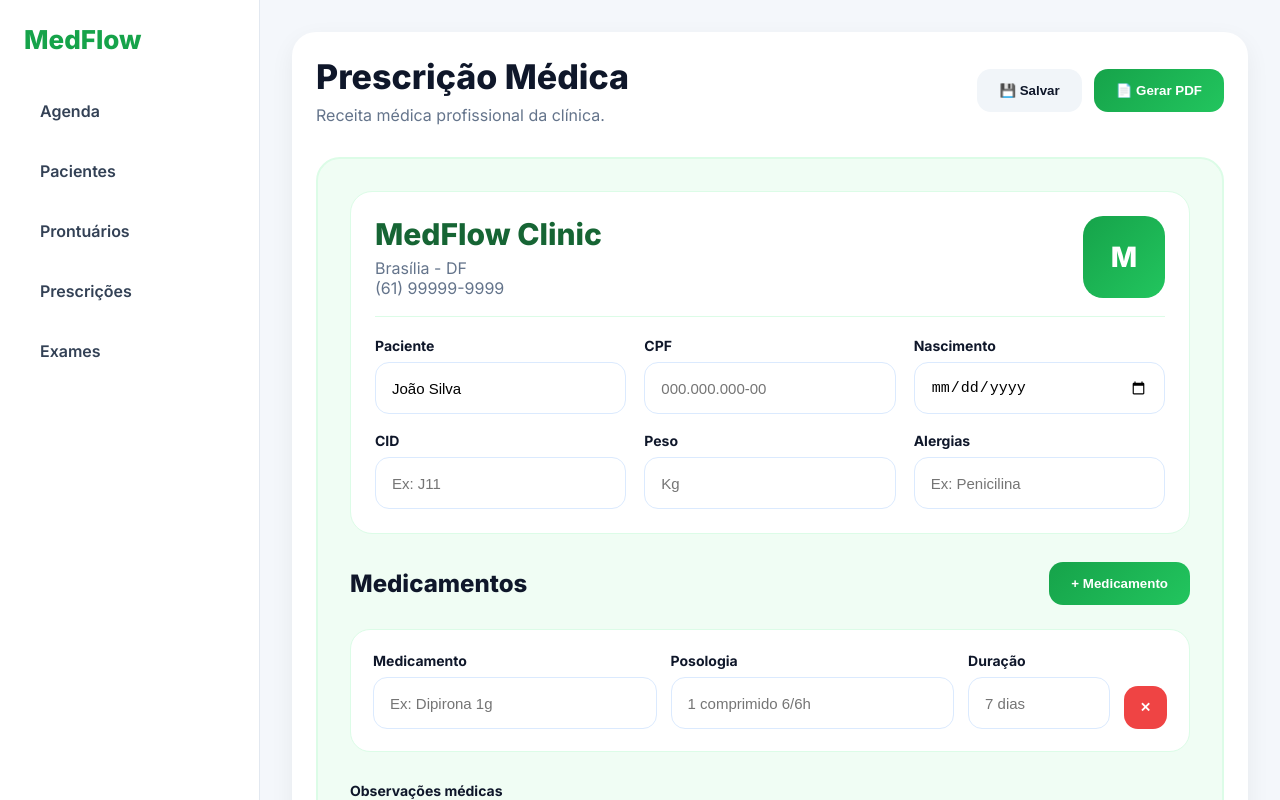
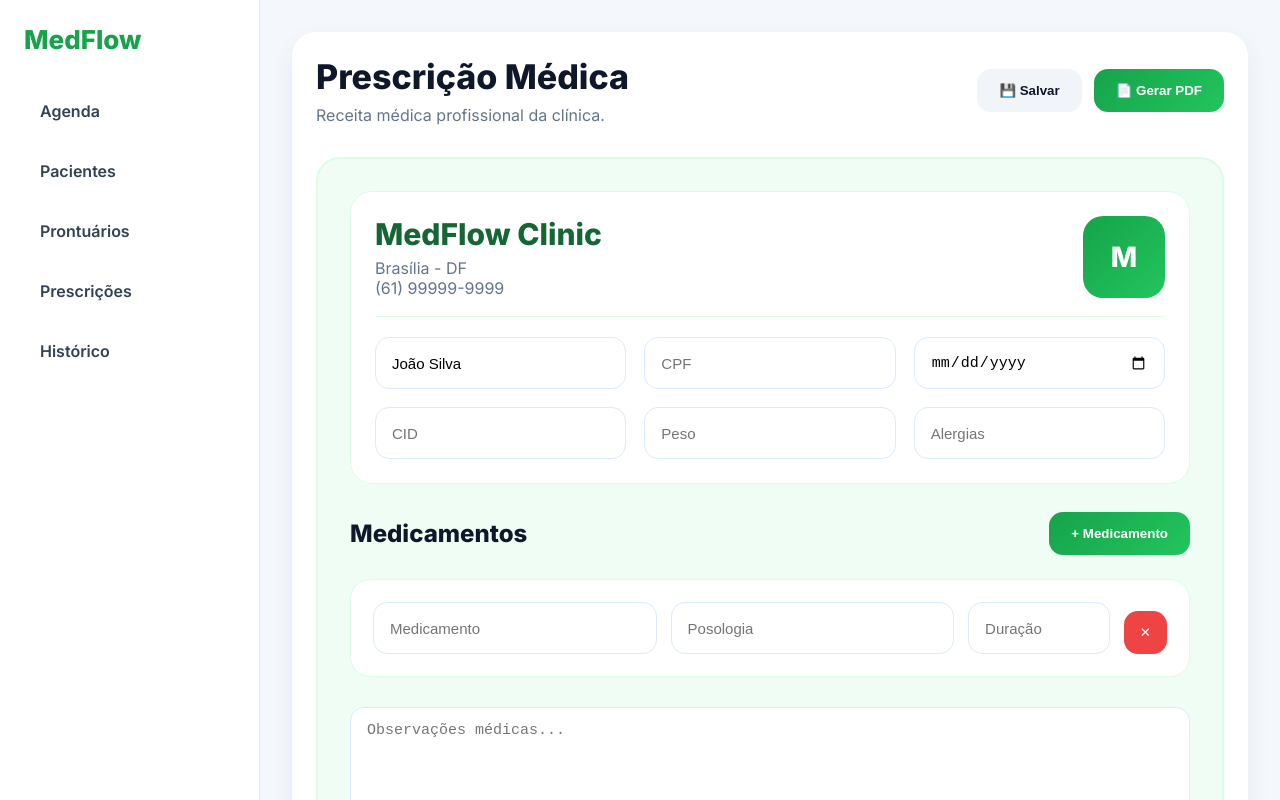
Before and after one commit to Viniciosmcbmaciel/medflow-mvp, a Next.js app in the folder frontend/: page /prescricoes in a window 1280 px wide. Shown: the top 800 px of the page. Built offline with nearby package versions, Linux system fonts and the light colour scheme.

Commit message:
save prescriptions to patient history

```diff
--- a/frontend/app/prescricoes/page.tsx
+++ b/frontend/app/prescricoes/page.tsx
@@ -130,11 +130,76 @@ export default function PrescricoesPage() {
     );
   }
 
-  function savePrescription() {
-    alert(
-      "Prescrição salva com sucesso!"
+  /* =========================================
+     SALVAR
+  ========================================= */
+
+  async function savePrescription() {
+    try {
+      const token =
+        localStorage.getItem(
+          "medflow_token"
+        );
+
+      const response = await fetch(
+        `${process.env.NEXT_PUBLIC_API_URL}/prescriptions`,
+        {
+          method: "POST",
+
+          headers: {
+            "Content-Type":
+              "application/json",
+
+            Authorization: `Bearer ${token}`,
+          },
+
+          body: JSON.stringify({
+            clinicName,
+            clinicAddress,
+            clinicPhone,
+
+            patientName,
+            patientCpf,
+            patientBirthDate,
+
+            doctorName,
+            crm,
+
+            cid,
+            weight,
+            allergies,
+
+            medications,
+
+            notes,
+
+            createdAt:
+              new Date(),
+          }),
+        }
+      );
+
+      if (!response.ok) {
+        throw new Error(
+          "Erro ao salvar"
         );
       }
+
+      alert(
+        "Prescrição salva no histórico!"
+      );
+    } catch (error) {
+      console.error(error);
+
+      alert(
+        "Erro ao salvar prescrição"
+      );
+    }
+  }
+
+  /* =========================================
+     PDF
+  ========================================= */
 
   function generatePDF() {
     window.print();
@@ -165,8 +230,8 @@ export default function PrescricoesPage() {
             Prescrições
           </a>
 
-          <a href="/exames">
-            Exames
+          <a href="/historico">
+            Histórico
           </a>
         </nav>
       </aside>
@@ -180,7 +245,9 @@ export default function PrescricoesPage() {
               display: "flex",
               justifyContent:
                 "space-between",
+
               alignItems: "center",
+
               marginBottom: 32,
             }}
           >
@@ -237,8 +304,11 @@ export default function PrescricoesPage() {
             style={{
               border:
                 "2px solid #dcfce7",
+
               borderRadius: 24,
+
               padding: 32,
+
               background: "#f0fdf4",
             }}
           >
@@ -246,9 +316,13 @@ export default function PrescricoesPage() {
             <div
               style={{
                 background: "white",
+
                 borderRadius: 22,
+
                 padding: 24,
+
                 marginBottom: 28,
+
                 border:
                   "1px solid #dcfce7",
               }}
@@ -256,9 +330,13 @@ export default function PrescricoesPage() {
               <div
                 style={{
                   display: "flex",
+
                   justifyContent:
                     "space-between",
-                  alignItems: "center",
+
+                  alignItems:
+                    "center",
+
                   marginBottom: 18,
                 }}
               >
@@ -266,8 +344,11 @@ export default function PrescricoesPage() {
                   <h1
                     style={{
                       fontSize: 30,
+
                       fontWeight: 900,
-                      color: "#166534",
+
+                      color:
+                        "#166534",
                     }}
                   >
                     {clinicName}
@@ -277,6 +358,7 @@ export default function PrescricoesPage() {
                     style={{
                       color:
                         "#64748b",
+
                       marginTop: 6,
                     }}
                   >
@@ -298,17 +380,26 @@ export default function PrescricoesPage() {
                 <div
                   style={{
                     width: 82,
+
                     height: 82,
+
                     borderRadius: 20,
+
                     background:
                       "linear-gradient(135deg,#16a34a,#22c55e)",
+
                     display: "flex",
+
                     alignItems:
                       "center",
+
                     justifyContent:
                       "center",
+
                     color: "white",
+
                     fontSize: 28,
+
                     fontWeight: 900,
                   }}
                 >
@@ -321,56 +412,38 @@ export default function PrescricoesPage() {
                 style={{
                   borderTop:
                     "1px solid #dcfce7",
+
                   paddingTop: 20,
+
                   display: "grid",
+
                   gridTemplateColumns:
                     "1fr 1fr 1fr",
+
                   gap: 18,
                 }}
               >
-                <div>
-                  <label className="form-label">
-                    Paciente
-                  </label>
+                <input
+                  className="modal-input"
+                  placeholder="Paciente"
+                  value={patientName}
+                  onChange={(e) =>
+                    setPatientName(
+                      e.target.value
+                    )
+                  }
+                />
 
                 <input
                   className="modal-input"
-                    value={
-                      patientName
-                    }
+                  placeholder="CPF"
+                  value={patientCpf}
                   onChange={(e) =>
-                      setPatientName(
-                        e.target
-                          .value
+                    setPatientCpf(
+                      e.target.value
                     )
                   }
                 />
-                </div>
-
-                <div>
-                  <label className="form-label">
-                    CPF
-                  </label>
-
-                  <input
-                    className="modal-input"
-                    placeholder="000.000.000-00"
-                    value={
-                      patientCpf
-                    }
-                    onChange={(e) =>
-                      setPatientCpf(
-                        e.target
-                          .value
-                      )
-                    }
-                  />
-                </div>
-
-                <div>
-                  <label className="form-label">
-                    Nascimento
-                  </label>
 
                 <input
                   type="date"
@@ -380,68 +453,43 @@ export default function PrescricoesPage() {
                   }
                   onChange={(e) =>
                     setPatientBirthDate(
-                        e.target
-                          .value
+                      e.target.value
                     )
                   }
                 />
-                </div>
-
-                <div>
-                  <label className="form-label">
-                    CID
-                  </label>
 
                 <input
                   className="modal-input"
-                    placeholder="Ex: J11"
+                  placeholder="CID"
                   value={cid}
                   onChange={(e) =>
                     setCid(
-                        e.target
-                          .value
+                      e.target.value
                     )
                   }
                 />
-                </div>
-
-                <div>
-                  <label className="form-label">
-                    Peso
-                  </label>
 
                 <input
                   className="modal-input"
-                    placeholder="Kg"
+                  placeholder="Peso"
                   value={weight}
                   onChange={(e) =>
                     setWeight(
-                        e.target
-                          .value
+                      e.target.value
                     )
                   }
                 />
-                </div>
-
-                <div>
-                  <label className="form-label">
-                    Alergias
-                  </label>
 
                 <input
                   className="modal-input"
-                    placeholder="Ex: Penicilina"
-                    value={
-                      allergies
-                    }
+                  placeholder="Alergias"
+                  value={allergies}
                   onChange={(e) =>
                     setAllergies(
-                        e.target
-                          .value
+                      e.target.value
                     )
                   }
                 />
-                </div>
               </div>
             </div>
 
@@ -449,15 +497,19 @@ export default function PrescricoesPage() {
             <div
               style={{
                 display: "flex",
+
                 justifyContent:
                   "space-between",
+
                 alignItems: "center",
+
                 marginBottom: 24,
               }}
             >
               <h2
                 style={{
                   fontSize: 24,
+
                   fontWeight: 800,
                 }}
               >
@@ -490,8 +542,11 @@ export default function PrescricoesPage() {
                     style={{
                       background:
                         "white",
+
                       borderRadius: 20,
+
                       padding: 22,
+
                       border:
                         "1px solid #dcfce7",
                     }}
@@ -500,21 +555,19 @@ export default function PrescricoesPage() {
                       style={{
                         display:
                           "grid",
+
                         gridTemplateColumns:
                           "2fr 2fr 1fr auto",
+
                         gap: 14,
+
                         alignItems:
                           "end",
                       }}
                     >
-                      <div>
-                        <label className="form-label">
-                          Medicamento
-                        </label>
-
                       <input
                         className="modal-input"
-                          placeholder="Ex: Dipirona 1g"
+                        placeholder="Medicamento"
                         value={
                           medication.name
                         }
@@ -529,16 +582,10 @@ export default function PrescricoesPage() {
                           )
                         }
                       />
-                      </div>
-
-                      <div>
-                        <label className="form-label">
-                          Posologia
-                        </label>
 
                       <input
                         className="modal-input"
-                          placeholder="1 comprimido 6/6h"
+                        placeholder="Posologia"
                         value={
                           medication.dosage
                         }
@@ -553,16 +600,10 @@ export default function PrescricoesPage() {
                           )
                         }
                       />
-                      </div>
-
-                      <div>
-                        <label className="form-label">
-                          Duração
-                        </label>
 
                       <input
                         className="modal-input"
-                          placeholder="7 dias"
+                        placeholder="Duração"
                         value={
                           medication.duration
                         }
@@ -577,7 +618,6 @@ export default function PrescricoesPage() {
                           )
                         }
                       />
-                      </div>
 
                       <button
                         onClick={() =>
@@ -588,15 +628,20 @@ export default function PrescricoesPage() {
                         style={{
                           background:
                             "#ef4444",
-                          color: "white",
+
+                          color:
+                            "white",
+
                           border:
                             "none",
+
                           padding:
                             "14px 16px",
+
                           borderRadius: 14,
+
                           cursor:
                             "pointer",
-                          fontWeight: 700,
                         }}
                       >
                         ✕
@@ -607,19 +652,15 @@ export default function PrescricoesPage() {
               )}
             </div>
 
-            {/* OBSERVACOES */}
+            {/* OBS */}
             <div
               style={{
                 marginTop: 30,
               }}
             >
-              <label className="form-label">
-                Observações médicas
-              </label>
-
               <textarea
                 className="modal-input"
-                placeholder="Orientações adicionais..."
+                placeholder="Observações médicas..."
                 value={notes}
                 onChange={(e) =>
                   setNotes(
@@ -628,7 +669,6 @@ export default function PrescricoesPage() {
                 }
                 style={{
                   minHeight: 150,
-                  resize: "vertical",
                 }}
               />
             </div>
@@ -637,7 +677,9 @@ export default function PrescricoesPage() {
             <div
               style={{
                 marginTop: 50,
+
                 paddingTop: 28,
+
                 borderTop:
                   "1px solid #bbf7d0",
               }}
@@ -651,22 +693,19 @@ export default function PrescricoesPage() {
                   style={{
                     borderTop:
                       "1px solid #0f172a",
+
                     marginBottom: 10,
                   }}
                 />
 
-                <strong
-                  style={{
-                    fontSize: 18,
-                  }}
-                >
+                <strong>
                   {doctorName}
                 </strong>
 
                 <p
                   style={{
-                    color: "#64748b",
-                    marginTop: 4,
+                    color:
+                      "#64748b",
                   }}
                 >
                   {crm}
@@ -674,9 +713,12 @@ export default function PrescricoesPage() {
 
                 <p
                   style={{
-                    color: "#64748b",
+                    color:
+                      "#64748b",
+
+                    fontSize: 13,
+
                     marginTop: 6,
-                    fontSize: 13,
                   }}
                 >
                   Assinatura médica
```
Also changed, not shown: 1 other file (tests, documents, lock files or other folders). Lines whose indentation alone changed are shown as unchanged.
